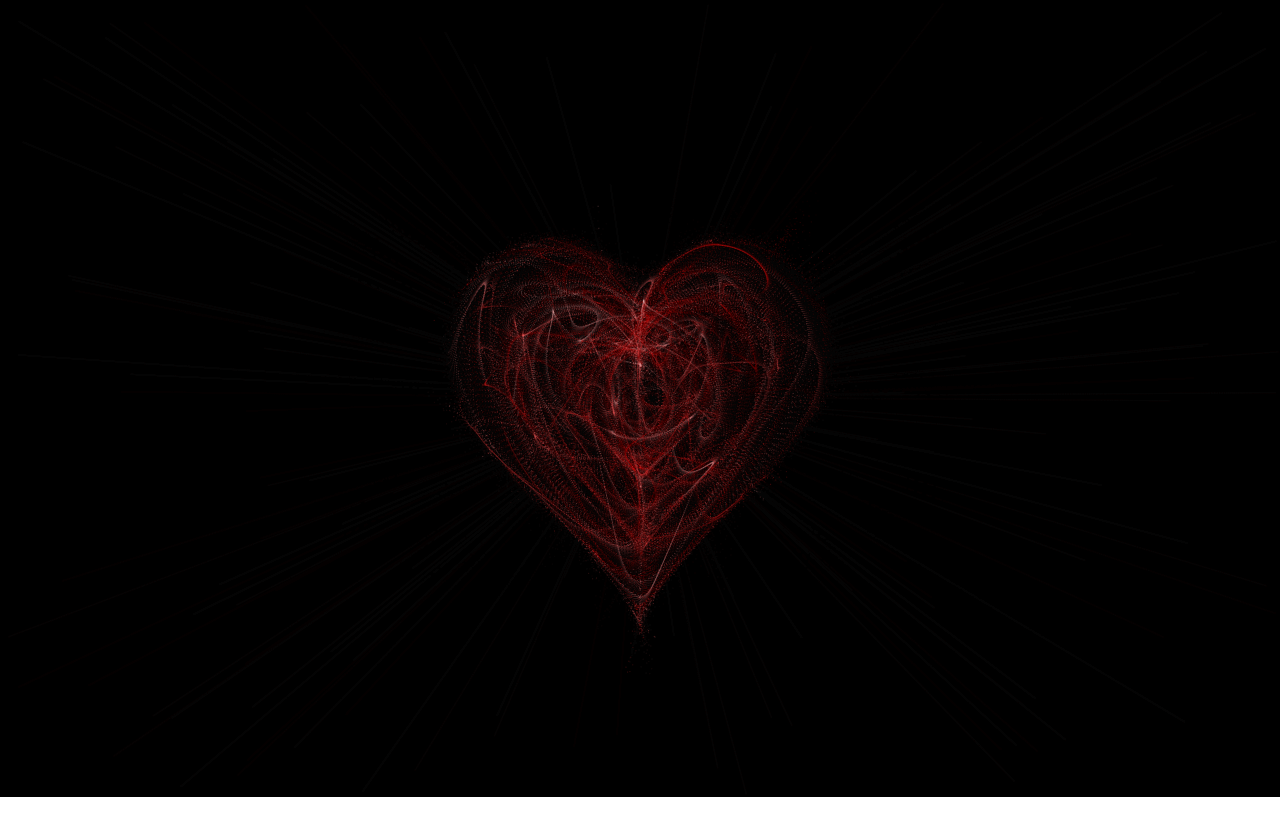
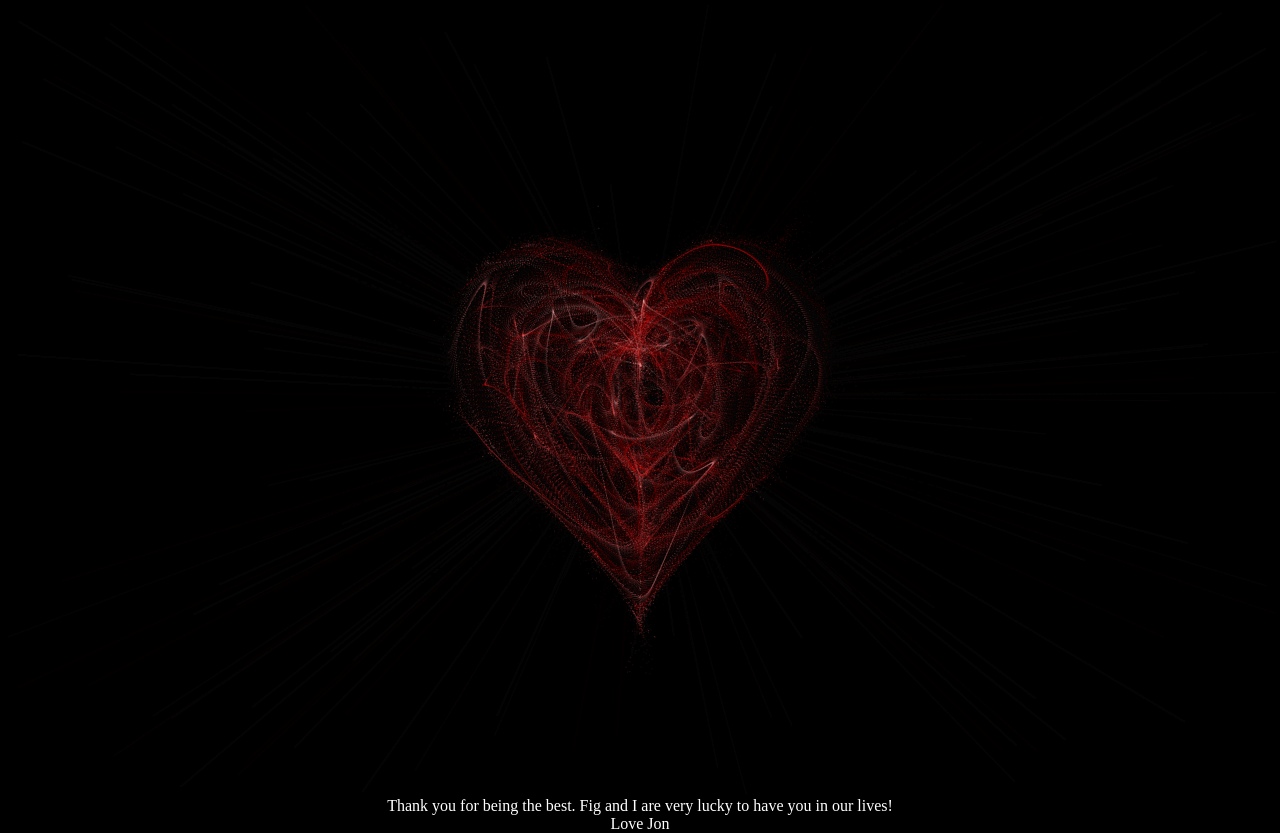
Before and after one commit to jonjanelle/hayley-heart, a plain HTML site: page index.html in a window 1280 px wide. Shown: the part 40-873 px from the top of the page. Before the commit the page ends 837 px from the top, so only its background shows below. Drawn offline with nearby package versions, Linux system fonts and the light colour scheme.

Commit message:
fixed root page

```diff
--- a/index.html
+++ b/index.html
@@ -22,6 +22,12 @@ h1 {
   background-color: black;
   color: #DDD;
   font-family: sans-serif;
+}
+p{
+  margin: 0 auto;
+  background-color: black;
+  color: white;
+  text-align: center;
 }
 </style>
 </head>
@@ -180,7 +186,8 @@ else document.addEventListener('DOMContentLoaded', init, false);
 
 
   </script>
-
+  <p>Thank you for being the best. Fig and I are very lucky to have you in our lives!</p>
+  <p>Love Jon</p>
 </body>
 
 </html>
```
